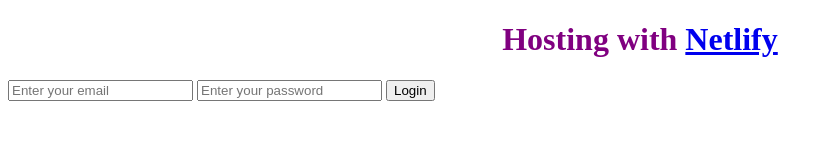
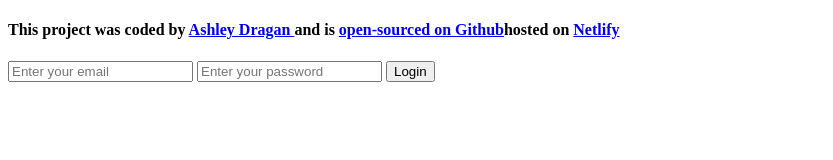
Before and after one commit to ashleynd/my-cool-app, a plain HTML site: page index.html in a window 1280 px wide. Shown: the whole page, without its empty margins (0-833 px from the left). Drawn offline with Linux system fonts and the light colour scheme.

Commit message:
Added in my links

```diff
--- a/index.html
+++ b/index.html
@@ -8,10 +8,9 @@
 
 </head>
 <body>
-    <h1>
-        Hosting with
-        <a href="https://www.netlify.com">Netlify</a>
-    </h1>
+    <h4>
+        This project was coded by <a href="https://ashleydragan.myportfolio.com/">Ashley Dragan </a> and is <a href="https://github.com/ashleynd/my-cool-app">open-sourced on Github</a>hosted on <a href="https://www.netlify.com">Netlify</a>
+    </h4>
     <form>
         <input type="email" placeholder="Enter your email" />
         <input type="password" placeholder="Enter your password" />
```
